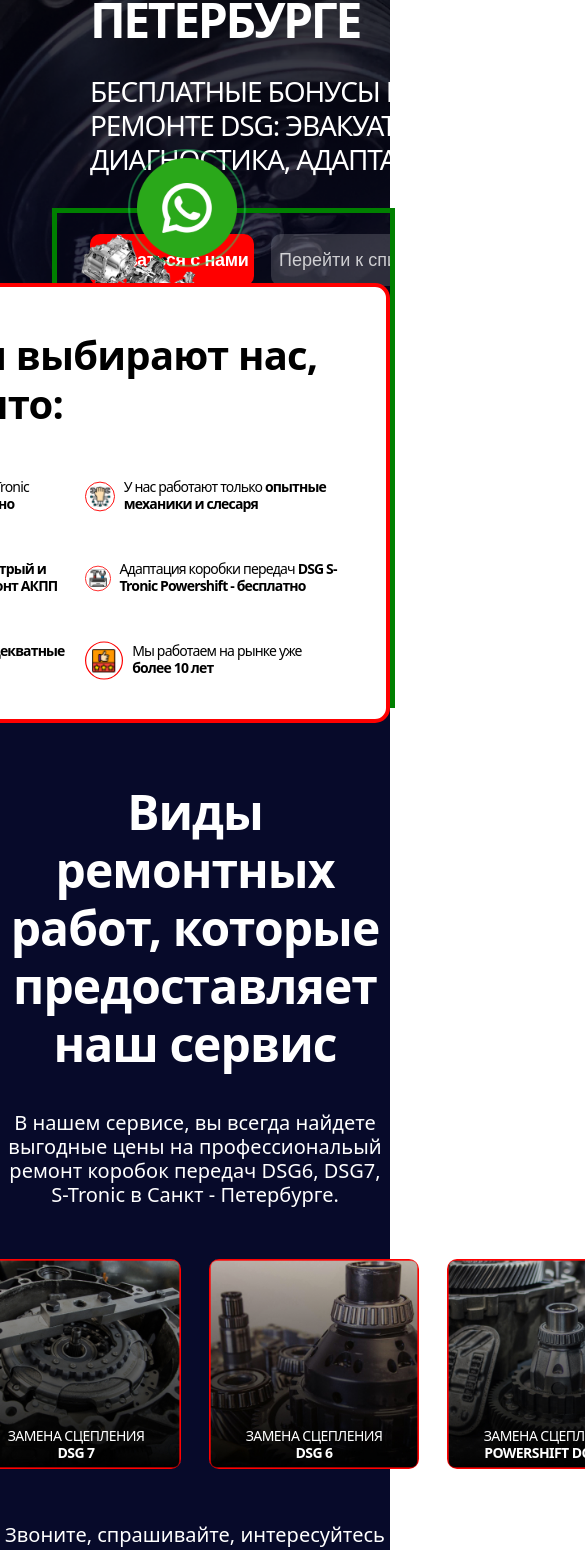
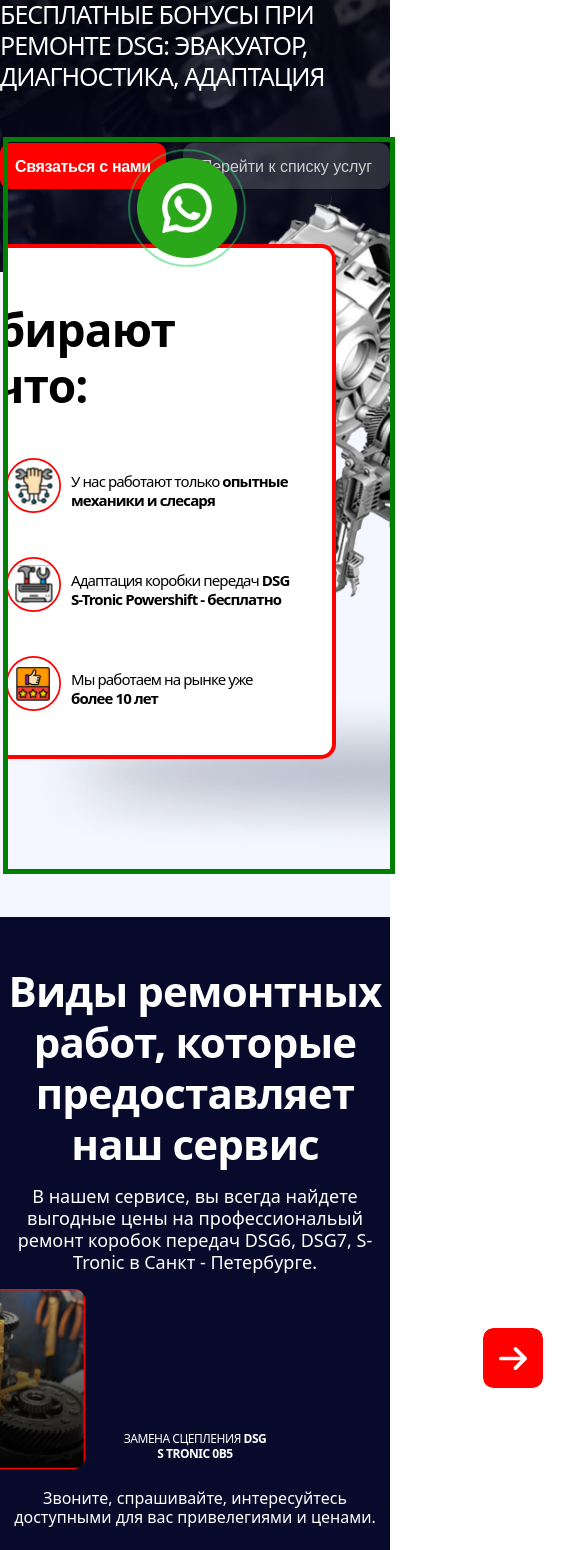
Before and after one commit to stefaniafrolovafrolov/service-spb, a Nuxt app: page / in a window 390 px wide. Shown: the part 406-1956 px from the top of the page, 585 px wide, since content can reach past the window. Built offline with nearby package versions, Linux system fonts and the light colour scheme.

Commit message:
частично сделал адаптив + адаптировал слайдер one

```diff
--- a/components/carousel/nav/nav-ext-slide-services.vue
+++ b/components/carousel/nav/nav-ext-slide-services.vue
@@ -1,10 +1,10 @@
 <template>
   <div class="nav-ext-slide-services-slider nav-ext-slide-services-slider__nav">
     <div v-bind="{'id':prevEl}" class="nav-ext-slide-services-slider__nav__prev" @click="$emit('prevClick')">
-      <img src="/slide-one-left-1920.svg" alt="левая кнопка для прокрутки слайдера">
+     <!-- <img src="/slide-one-left-1920.svg" alt="левая кнопка для прокрутки слайдера">-->
     </div>
     <div v-bind="{'id':nextEl}" class="nav-ext-slide-services-slider__nav__next" @click="$emit('nextClick')">
-      <img src="/slide-one-right-1920.svg" alt="правая кнопка для прокрутки слайдера">
+      <!--<img src="/slide-one-right-1920.svg" alt="правая кнопка для прокрутки слайдера">-->
 
     </div>
   </div>
@@ -51,7 +51,10 @@
     &__prev {
       position: absolute;
       border: none;
-      background: #FF0000;
+      background-image: url("/slide-one-left-1920.svg");
+      background-size: cover;
+      background-repeat: no-repeat;
+      /*background: #FF0000;*/
       border-radius: 10px;
       width: 60px;
       height: 60px;
@@ -73,7 +76,10 @@
     &__next {
       border: none;
       position: absolute;
-      background: #FF0000;
+      background-image: url("/slide-one-right-1920.svg");
+      background-size: cover;
+      background-repeat: no-repeat;
+      /*background: #FF0000;*/
       border-radius: 10px;
       width: 60px;
       height: 60px;
--- a/components/carousel/slide/slide-services.vue
+++ b/components/carousel/slide/slide-services.vue
@@ -1,13 +1,9 @@
 <template>
   <div class="slide-one">
     <div class="slide-one__title" v-html="item.title">
-
     </div>
     <img class="slide-one__image" :src="item.src" alt="изображения запчастей коробок передач">
-
-
   </div>
-
 </template>
 
 <script>
@@ -43,6 +39,20 @@
       font-size: 14px;
       line-height: 17px;
     }
+
+    @media (max-width: 768px) {
+      max-width: 149px;
+      font-size: 12px;
+      line-height: 15px;
+    }
+
+
+    @media (max-width: 320px) {
+      max-width: 224px;
+      font-size: 14px;
+      line-height: 17px;
+    }
+
   }
 
   &__image {
@@ -54,6 +64,26 @@
       width: 210px;
       height: 210px;
     }
+
+    @media (max-width: 1280px) {
+      width: 188px;
+      height: 188px;
+    }
+
+    @media (max-width: 1024px) {
+      width: 202px;
+      height: 202px;
+    }
+
+    @media (max-width: 768px) {
+      width: 180px;
+      height: 180px;
+    }
+
+    @media (max-width: 320px) {
+      width: 270px;
+      height: 270px;
+    }
   }
 }
 
--- a/components/page/v-header.vue
+++ b/components/page/v-header.vue
@@ -95,6 +95,10 @@
     display: flex;
     justify-content: space-between;
 
+    @media (max-width: 1024px) {
+      width: 404px;
+    }
+
 
     &-item {
       list-style: none;
@@ -117,6 +121,7 @@
       @media (max-width: 1024px) {
         font-size: 16px;
         line-height: 19px;
+        padding-left: 0;
       }
 
       @media (max-width: 768px) {
--- a/components/project/advantage.vue
+++ b/components/project/advantage.vue
@@ -8,7 +8,9 @@
         <div class="advantage__container-list">
           <ul class="advantage__list">
             <li class="advantage__list-item" v-for="item in items" :key="item.id">
-              <img class="advantage__logos" :src="item.src" alt="изображение логотипов на тематику автомастерских">
+              <div class="advantage__wrapper-logos">
+                <img class="advantage__logos" :src="item.src" alt="изображение логотипов на тематику автомастерских">
+              </div>
               <p class="advantage__paragraph" v-html="item.title"/>
             </li>
           </ul>
@@ -60,6 +62,7 @@
 </script>
 
 <style scoped lang="scss">
+
 .advantage {
   max-width: 1645px;
   min-height: 750px;
@@ -67,6 +70,7 @@
   position: relative;
   outline: green solid 5px;
   margin-top: -300px;
+  overflow: hidden;
 
   @media (max-width: 1440px) {
     max-width: 1332px;
@@ -82,12 +86,26 @@
     margin-left: 57px;
   }
 
+  @media (max-width: 1024px) {
+    max-width: 975px;
+    min-height: 485px;
+    margin-top: -130px;
+    margin-left: 8px;
+    margin-bottom: 48px;
+  }
+
+  @media (max-width: 768px) {
+    max-width: 768px;
+
+  }
+
   &__image {
     display: block;
     max-width: 100%;
     height: 100%;
     object-fit: cover;
     background-size: contain;
+
 
     @media (max-width: 1440px) {
       max-width: 60%;
@@ -97,6 +115,15 @@
     @media (max-width: 1280px) {
       max-width: 56%;
       height: 60%;
+    }
+
+    @media (max-width: 1024px) {
+      max-width: 65%;
+    }
+
+    @media (max-width: 768px) {
+      max-width: 957px;
+
     }
 
   }
@@ -121,6 +148,19 @@
     @media (max-width: 1280px) {
       width: 610px;
       min-height: 437px;
+    }
+
+    @media (max-width: 1024px) {
+      top: 18px;
+      width: 600px;
+      min-height: 466px;
+    }
+
+    @media (max-width: 768px) {
+      top: 102px;
+      right: 54px;
+      width: 660px;
+      min-height: 513px;
     }
 
   }
@@ -148,6 +188,22 @@
       margin-top: 43px;
     }
 
+    @media (max-width: 1024px) {
+      font-size: 42px;
+      line-height: 51px;
+      margin-left: 22px;
+      margin-top: 48px;
+    }
+
+    @media (max-width: 768px) {
+      max-width: 547px;
+      font-size: 46px;
+      line-height: 56px;
+      margin-top: 53px;
+      margin-left: 0;
+      margin-right: 45px;
+    }
+
   }
 
   &__container-list {
@@ -161,7 +217,6 @@
     @media (max-width: 1280px) {
       margin-top: 45px;
     }
-
 
   }
 
@@ -184,7 +239,22 @@
         margin-bottom: 35px;
       }
 
+      @media (max-width: 1024px) {
+        max-width: 270px;
+        margin-bottom: 42px;
+      }
+
+      @media (max-width: 768px) {
+        max-width: 300px;
+        margin-bottom: 40px;
+
+      }
+
     }
+  }
+
+  &__wrapper-logos {
+    display: block;
   }
 
   &__logos {
@@ -199,6 +269,16 @@
     @media (max-width: 1280px) {
       width: 47px;
       height: 47px;
+    }
+
+    @media (max-width: 1024px) {
+      width: 50px;
+      height: 50px;
+    }
+
+    @media (max-width: 768px) {
+      width: 55px;
+      height: 55px;
     }
 
   }
@@ -219,10 +299,21 @@
     }
 
     @media (max-width: 1280px) {
-      font-size: 14px;
-      line-height: 17px;
       margin-left: 9px;
-      margin-top: 5px;
+
+    }
+
+    @media (max-width: 1024px) {
+      max-width: 215px;
+      margin-left: 10px;
+
+    }
+
+    @media (max-width: 768px) {
+      max-width: 220px;
+      font-size: 15px;
+      line-height: 19px;
+
     }
 
   }
--- a/components/project/main-block.vue
+++ b/components/project/main-block.vue
@@ -1,6 +1,6 @@
 <template>
   <section class="main-block">
-    <article class="container main-block__container">
+    <article class="main-block__container">
       <h1 class="main-block__title">Профессиональный ремонт DSG
         в&nbsp;Cанкт - Петербурге</h1>
       <p class="main-block__subtitle">Бесплатные бонусы при ремонте DSG: эвакуатор,
@@ -32,6 +32,7 @@
   min-height: 900px;
   background-image: url("static/main-block.png");
   background-size: cover;
+  background-position: center;
 
   @media (max-width: 1440px) {
     min-height: 730px;
@@ -41,6 +42,13 @@
     min-height: 657px;
   }
 
+  @media (max-width: 1024px) {
+    min-height: 519px;
+  }
+
+  @media (max-width: 768px) {
+    min-height: 584px;
+  }
 
   @keyframes animate {
     0% {
@@ -112,7 +120,11 @@
       margin-left: 90px;
     }
 
+    @media (max-width: 768px) {
+      margin: 0 auto;
+      max-width: 674px;
 
+    }
 
   }
 
@@ -141,8 +153,13 @@
       margin-top: 111px;
     }
 
-
-
+    @media (max-width: 1024px) {
+      max-width: 728px;
+      font-size: 43.2px;
+      line-height: 52px;
+      margin-top: 72px;
+      margin-bottom: 31px;
+    }
 
   }
 
@@ -170,6 +187,12 @@
       line-height: 34px;
     }
 
+    @media (max-width: 1024px) {
+      max-width: 563.13px;
+      font-size: 25px;
+      line-height: 31px;
+      margin-bottom: 51px;
+    }
 
   }
 
@@ -207,6 +230,13 @@
       line-height: 22px;
     }
 
+    @media (max-width: 1024px) {
+      width: 168px;
+      height: 46px;
+      font-size: 16px;
+      line-height: 19px;
+    }
+
   }
 
   &__button-information {
@@ -236,6 +266,13 @@
       line-height: 22px;
     }
 
+    @media (max-width: 1024px) {
+      width: 210px;
+      height: 46px;
+      font-size: 16px;
+      line-height: 19px;
+    }
+
   }
 
 }
--- a/components/project/services.vue
+++ b/components/project/services.vue
@@ -10,15 +10,7 @@
                   :items="items"
                   component-slide="slide-services"
                   component-nav-ext="nav-ext-slide-services"
-                  :options='{ grabCursor: true,
-          slidesPerView: 4,
-          loop: true,
-          spaceBetween: 28,
-           autoplay: {
-      delay: 4000,   // пауза между перелистыванием
-      disableOnInteraction: false, // вмешательство, если ложь, то слайдер не будет останавливаться после вмешательства
-    },}
-'/>
+                  :options='slider'/>
       </div>
     </div>
     <p class="services__text">Звоните, спрашивайте, интересуйтесь доступными для вас привелегиями и ценами.
@@ -36,6 +28,43 @@
     carousel
   },
   data: () => ({
+
+    slider: {
+ grabCursor: true,
+  slidesPerView: 4,
+  loop: true,
+  spaceBetween: 28,
+  autoplay: {
+  delay: 4000,   // пауза между перелистыванием
+    disableOnInteraction: false, // вмешательство, если ложь, то слайдер не будет останавливаться после вмешательства
+  },
+      breakpoints: {
+   1920: {
+     slidesPerView: 4,
+     spaceBetween: 28,
+   },
+        1440: {
+          slidesPerView: 4,
+          spaceBetween: 28,
+        },
+        1280: {
+          slidesPerView: 4,
+          spaceBetween: 20,
+        },
+        1025: {
+          slidesPerView: 4,
+          spaceBetween: 20,
+        },
+        768: {
+          slidesPerView: 3,
+          spaceBetween: 20,
+        },
+        320: {
+          slidesPerView: 1,
+        },
+      }
+    },
+
     items: [
       {id: 1, src: "/slide-one-image1.jpg", title: "Замена сцепления <strong>Powershift DCT250</strong>"},
       {
@@ -78,9 +107,18 @@
 
     @media (max-width: 1440px) {
       font-size: 48px;
-      line-height: 58px;
+      line-height: 51px;
       margin: 80px 0 38px 0;
     }
+
+    @media (max-width: 1024px) {
+      max-width: 699px;
+      font-size: 42px;
+      line-height: 51px;
+      margin: 48px 0 16px 0;
+    }
+
+
   }
 
   &__subtitle {
@@ -97,6 +135,13 @@
       line-height: 24px;
       margin-bottom: 52px;
     }
+
+    @media (max-width: 1024px) {
+      max-width: 690px;
+      font-size: 18px;
+      line-height: 22px;
+      margin-bottom: 16px;
+    }
   }
 
   &__gallery {
@@ -105,6 +150,18 @@
 
     @media (max-width: 1440px) {
       max-width: 924px;
+    }
+
+    @media (max-width: 1280px) {
+      max-width: 818px;
+    }
+
+    @media (max-width: 1024px) {
+      max-width: 646px;
+    }
+
+    @media (max-width: 768px) {
+      max-width: 580px;
     }
   }
 
@@ -128,6 +185,13 @@
       margin: 50px 0 150px 0;
     }
 
+    @media (max-width: 1024px) {
+      max-width: 400px;
+      font-size: 16px;
+      line-height: 19px;
+      margin: 16px 0 110px 0;
+    }
+
   }
 
 }
```
Also changed, not shown: components/carousel/nav/nav-ext-slide-reviews.vue (+14 -4 lines), components/carousel/slide/slide-reviews.vue (+28 -0 lines), components/page/v-footer.vue (+14 -0 lines), components/project/contacts.vue (+39 -0 lines), components/project/prices.vue (+51 -0 lines), components/project/reviews.vue (+23 -0 lines), static/slide-two-left-1440.svg (added), static/slide-two-right-1440.svg.svg (added).
